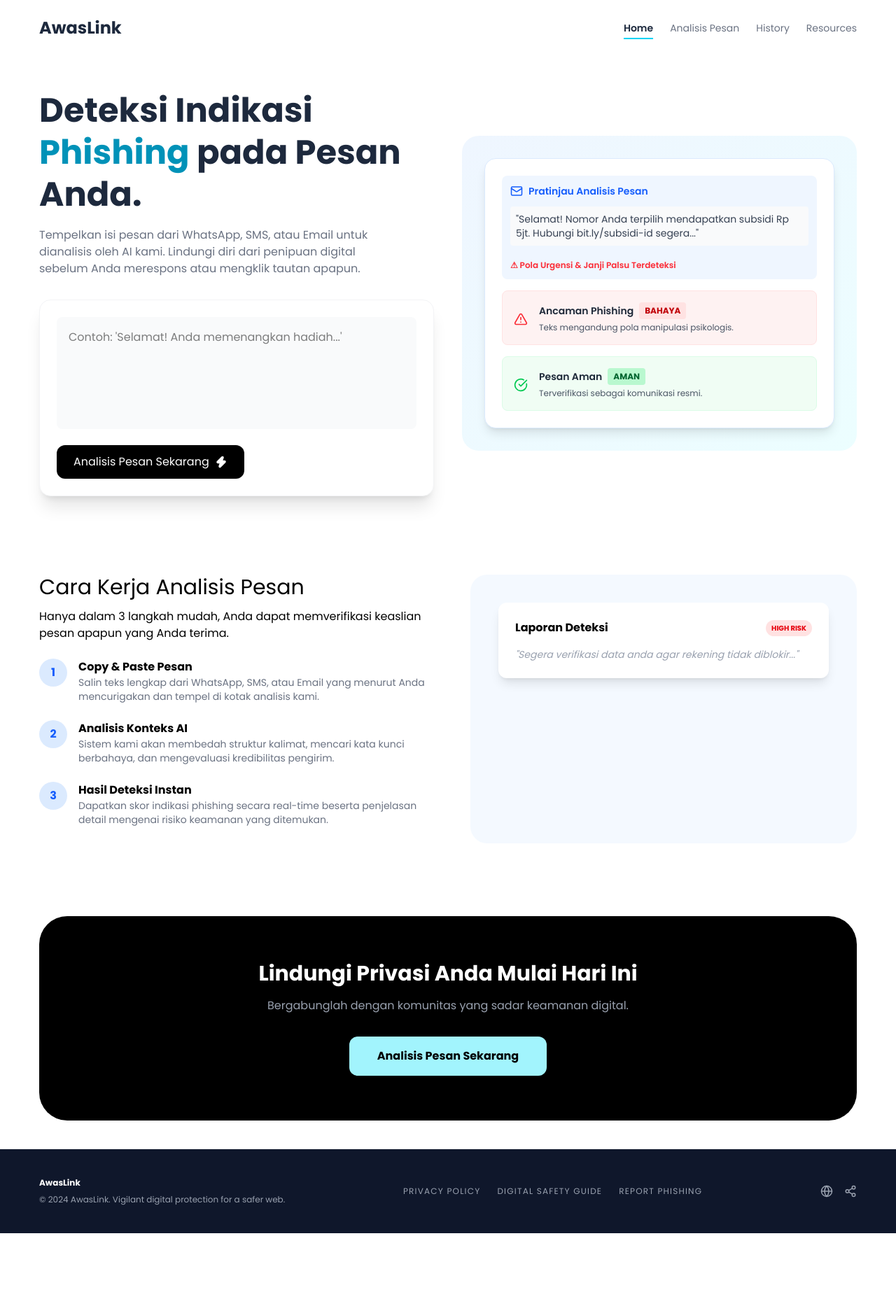
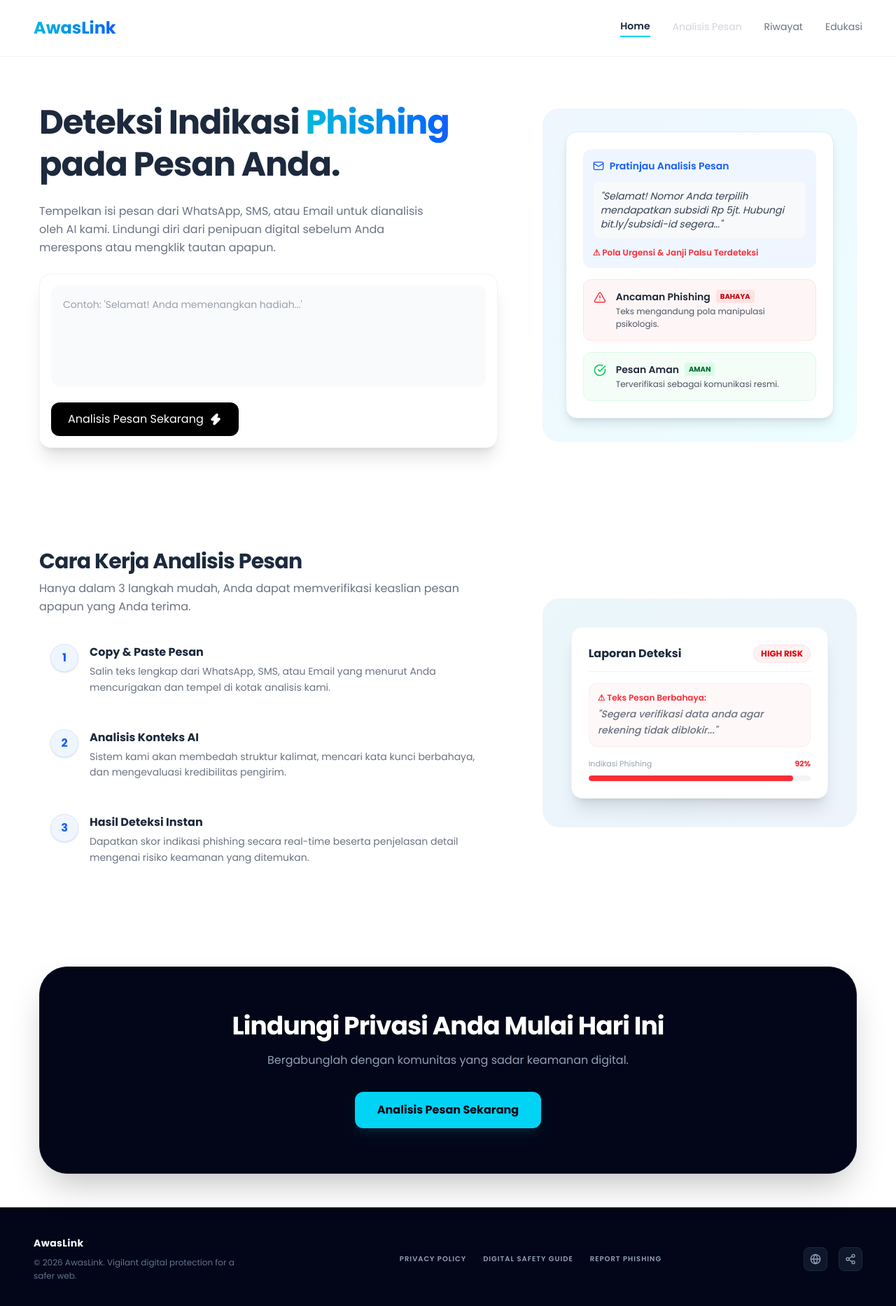
Before and after one commit to GilangDafa10/FE-AwasLink, a React (Vite) app: page / in a window 1280 px wide. Shown: the top 1866 px of the page at 70% size. Before the commit the page ends 1762 px from the top, so only its background shows below. Built offline with nearby package versions, Linux system fonts and the light colour scheme; no server answers.

Commit message:
add : mobile UI for home page and education page

```diff
--- a/src/components/edukasi/ModusDeepLive.jsx
+++ b/src/components/edukasi/ModusDeepLive.jsx
@@ -25,11 +25,11 @@ const ModusDeepDive = () => {
   return (
     <div className="bg-white rounded-2xl p-6 border border-slate-100 shadow-xs">
       {/* Header Panel */}
-      <div className="flex justify-between items-center border-b border-slate-100 pb-4 mb-6">
-        <h2 className="text-lg font-bold text-slate-800">
+      <div className="flex flex-col sm:flex-row sm:justify-between sm:items-center gap-3 border-b border-slate-100 pb-4 mb-6">
+        <h2 className="text-base sm:text-lg font-bold text-slate-800">
           Modus Penipuan Via Pesan Tekstual (Deep Dive)
         </h2>
-        <span className="text-[11px] font-bold tracking-wide bg-slate-500 text-white px-2.5 py-1 rounded-md uppercase">
+        <span className="w-fit text-[10px] sm:text-[11px] font-bold tracking-wide bg-slate-500 text-white px-2.5 py-1 rounded-md uppercase">
           Wajib Tahu
         </span>
       </div>
--- a/src/components/edukasi/SecurityAndCta.jsx
+++ b/src/components/edukasi/SecurityAndCta.jsx
@@ -56,7 +56,7 @@ const SecurityChecklistAndCTA = () => {
             Jangan biarkan mereka memanipulasi Anda. Gunakan alat kami untuk mendeteksi apakah sebuah pesan atau link mengandung unsur penipuan rekayasa sosial.
           </p>
         </div>
-        <button className="whitespace-nowrap px-5 py-2.5 bg-[#006677] hover:bg-[#004d5a] text-white text-xs font-bold rounded-xl shadow-md cursor-pointer transition-colors">
+        <button className="whitespace-nowrap w-full sm:w-auto text-center px-5 py-2.5 bg-[#006677] hover:bg-[#004d5a] text-white text-xs font-bold rounded-xl shadow-md cursor-pointer transition-colors">
           Cek Pesan / Link
         </button>
       </div>
--- a/src/components/home/CtaSection.jsx
+++ b/src/components/home/CtaSection.jsx
@@ -1,13 +1,16 @@
 const CTABanner = () => (
-  <section className="px-14 py-10">
-    <div className="bg-black rounded-[40px] py-16 px-10 text-center text-white">
-      <h2 className="text-3xl font-bold">
+  <section className="px-6 md:px-14 py-8 md:py-12 max-w-7xl mx-auto w-full">
+    <div className="bg-slate-950 rounded-3xl md:rounded-[40px] py-12 md:py-16 px-6 md:px-10 text-center text-white border border-slate-900 shadow-2xl relative overflow-hidden">
+      {/* Decorative Glow */}
+      <div className="absolute inset-0 bg-[radial-gradient(circle_at_top,var(--tw-gradient-stops))] from-cyan-500/10 via-transparent to-transparent pointer-events-none" />
+
+      <h2 className="text-2xl sm:text-3xl md:text-4xl font-extrabold tracking-tight relative z-10">
         Lindungi Privasi Anda Mulai Hari Ini
       </h2>
-      <p className="text-gray-400 mt-4 mb-8">
+      <p className="text-slate-400 text-sm md:text-base mt-4 mb-8 max-w-xl mx-auto relative z-10 leading-relaxed">
         Bergabunglah dengan komunitas yang sadar keamanan digital.
       </p>
-      <button className="bg-cyan-200 text-black px-10 py-4 rounded-xl font-bold hover:bg-cyan-300 transition">
+      <button className="relative z-10 w-full sm:w-auto bg-cyan-400 text-slate-950 hover:bg-cyan-300 px-8 py-3.5 rounded-xl font-bold transition-all active:scale-98 shadow-lg shadow-cyan-500/10 hover:shadow-cyan-500/25 cursor-pointer">
         Analisis Pesan Sekarang
       </button>
     </div>
--- a/src/components/home/HeroSection.jsx
+++ b/src/components/home/HeroSection.jsx
@@ -1,4 +1,4 @@
-import React, { useState } from "react";
+import { useState } from "react";
 import { useNavigate } from "react-router-dom";
 import scans from "@/api/scans";
 import { Zap, Mail, AlertTriangle, CheckCircle } from "lucide-react";
@@ -17,10 +17,8 @@ const Hero = () => {
     setLoading(true);
     setError("");
     try {
-      // Mengirimkan API lewat scans.js dengan field 'message_content' sesuai kebutuhan backend
       const response = await scans.createScan({ message_content: text });
 
-      // Redirect ke /result dengan membawa hasil API di state
       navigate("/result", {
         state: {
           scanResult: response.data,
@@ -36,20 +34,19 @@ const Hero = () => {
   };
 
   return (
-    <section className="py-12 px-14 grid grid-cols-1 md:grid-cols-2 gap-10 items-center">
-      <div>
-        <h1 className="text-5xl font-bold leading-tight text-slate-800">
-          Deteksi Indikasi <span className="text-cyan-600">Phishing</span> pada
-          Pesan Anda.
+    <section className="py-8 md:py-16 px-6 md:px-14 max-w-7xl mx-auto w-full grid grid-cols-1 lg:grid-cols-12 gap-8 lg:gap-16 items-center">
+      <div className="lg:col-span-7 space-y-6">
+        <h1 className="text-3xl sm:text-4xl md:text-5xl font-extrabold leading-tight text-slate-800 tracking-tight">
+          Deteksi Indikasi <span className="bg-linear-to-r from-cyan-500 to-blue-600 bg-clip-text text-transparent">Phishing</span> pada Pesan Anda.
         </h1>
-        <p className="mt-4 text-gray-500 max-w-lg">
+        <p className="text-gray-500 text-sm md:text-base max-w-xl leading-relaxed">
           Tempelkan isi pesan dari WhatsApp, SMS, atau Email untuk dianalisis oleh
           AI kami. Lindungi diri dari penipuan digital sebelum Anda merespons atau
           mengklik tautan apapun.
         </p>
-        <div className="mt-8 bg-white p-6 rounded-2xl shadow-xl border border-gray-100 relative">
+        <div className="bg-white p-5 sm:p-4 rounded-2xl shadow-xl border border-gray-100 relative transition-all hover:shadow-2xl">
           <textarea
-            className="w-full h-40 p-4 bg-gray-50 rounded-lg focus:outline-none border border-transparent focus:border-cyan-500 transition-all resize-none"
+            className="w-full h-36 p-4 bg-gray-50 rounded-xl focus:outline-none border border-transparent focus:border-cyan-500 focus:bg-white transition-all resize-none text-sm text-slate-700 placeholder-gray-400"
             placeholder="Contoh: 'Selamat! Anda memenangkan hadiah...'"
             value={text}
             onChange={(e) => {
@@ -73,54 +70,54 @@ const Hero = () => {
       </div>
 
       {/* Ilustrasi Kartu Kanan */}
-    <div className="bg-linear-to-br from-blue-50 to-cyan-50 p-8 rounded-3xl">
-      <div className="bg-white p-6 rounded-2xl shadow-lg border border-blue-100 space-y-4">
+      <div className="lg:col-span-5 bg-linear-to-br from-blue-50 to-cyan-50 p-6 sm:p-8 rounded-3xl border border-blue-50/50">
+        <div className="bg-white p-5 sm:p-6 rounded-2xl shadow-lg border border-blue-100 space-y-4">
           {/* Peringatan Urgensi */}
-        <div className="flex flex-col items-start gap-3 bg-blue-50 p-3 rounded-lg">
+          <div className="flex flex-col items-start gap-3 bg-blue-50 p-3.5 rounded-xl">
             {/* Header Preview */}
             <div className="flex items-center gap-2 text-blue-600 font-semibold text-sm">
-            <Mail size={18} /> Pratinjau Analisis Pesan
+              <Mail size={16} /> Pratinjau Analisis Pesan
             </div>
-          <p className="text-sm text-gray-700 mb-2 p-2 bg-gray-50 rounded">
+            <p className="text-xs sm:text-sm text-gray-700 p-2.5 bg-gray-50/80 border border-gray-100 rounded-lg w-full italic">
               "Selamat! Nomor Anda terpilih mendapatkan subsidi Rp 5jt. Hubungi
               bit.ly/subsidi-id segera..."
             </p>
-          <div className="text-red-500 text-xs font-semibold flex items-center gap-1">
+            <div className="text-red-500 text-[11px] sm:text-xs font-semibold flex items-center gap-1">
               ⚠ Pola Urgensi & Janji Palsu Terdeteksi
             </div>
           </div>
 
           {/* Ancaman Phishing */}
-        <div className="flex items-center gap-4 p-4 bg-red-50 rounded-lg border border-red-100">
-          <AlertTriangle size={20} className="text-red-500 shrink-0 mt-1" />
-          <div className="flex-1">
-            <div className="flex items-center gap-2 mb-1">
-              <h3 className="font-semibold text-gray-800 text-sm">
+          <div className="flex gap-3.5 p-3.5 bg-red-50/70 rounded-xl border border-red-100">
+            <AlertTriangle size={18} className="text-red-500 shrink-0 mt-0.5" />
+            <div className="flex-1 min-w-0">
+              <div className="flex items-center gap-2 mb-0.5 flex-wrap">
+                <h3 className="font-semibold text-gray-800 text-xs sm:text-sm">
                   Ancaman Phishing
                 </h3>
-              <span className="bg-red-100 text-red-700 text-xs font-bold px-2 py-1 rounded">
+                <span className="bg-red-100 text-red-700 text-[10px] font-bold px-1.5 py-0.5 rounded">
                   BAHAYA
                 </span>
               </div>
-            <p className="text-xs text-gray-600">
+              <p className="text-[11px] sm:text-xs text-gray-600 leading-normal">
                 Teks mengandung pola manipulasi psikologis.
               </p>
             </div>
           </div>
 
           {/* Pesan Aman */}
-        <div className="flex items-center gap-4 p-4 bg-green-50 rounded-lg border border-green-100">
-          <CheckCircle size={20} className="text-green-500 shrink-0 mt-1" />
-          <div className="flex-1">
-            <div className="flex items-center gap-2 mb-1">
-              <h3 className="font-semibold text-gray-800 text-sm">
+          <div className="flex gap-3.5 p-3.5 bg-green-50/70 rounded-xl border border-green-100">
+            <CheckCircle size={18} className="text-green-500 shrink-0 mt-0.5" />
+            <div className="flex-1 min-w-0">
+              <div className="flex items-center gap-2 mb-0.5 flex-wrap">
+                <h3 className="font-semibold text-gray-800 text-xs sm:text-sm">
                   Pesan Aman
                 </h3>
-              <span className="bg-green-200 text-green-800 text-xs font-bold px-2 py-1 rounded">
+                <span className="bg-green-100 text-green-800 text-[10px] font-bold px-1.5 py-0.5 rounded">
                   AMAN
                 </span>
               </div>
-            <p className="text-xs text-gray-600">
+              <p className="text-[11px] sm:text-xs text-gray-600 leading-normal">
                 Terverifikasi sebagai komunikasi resmi.
               </p>
             </div>
--- a/src/components/home/WorkflowSection.jsx
+++ b/src/components/home/WorkflowSection.jsx
@@ -1,11 +1,12 @@
 const Workflow = () => (
-  <section className="py-16 px-14 grid grid-cols-1 md:grid-cols-2 gap-16">
-    <div>
-      <h2 className="text-3xl mb-3">Cara Kerja Analisis Pesan</h2>
-      <h3 className="mb-6">
+  <section className="py-10 md:py-20 px-6 md:px-14 max-w-7xl mx-auto w-full grid grid-cols-1 lg:grid-cols-12 gap-10 lg:gap-16 items-center">
+    <div className="lg:col-span-7 space-y-6">
+      <h2 className="text-2xl sm:text-3xl font-extrabold text-slate-800 tracking-tight mb-2">Cara Kerja Analisis Pesan</h2>
+      <h3 className="text-gray-500 font-normal text-sm md:text-base leading-relaxed mb-6">
         Hanya dalam 3 langkah mudah, Anda dapat memverifikasi keaslian pesan
         apapun yang Anda terima.
       </h3>
+      <div className="space-y-4">
         {[
           {
             step: 1,
@@ -23,28 +24,43 @@ const Workflow = () => (
             desc: "Dapatkan skor indikasi phishing secara real-time beserta penjelasan detail mengenai risiko keamanan yang ditemukan.",
           },
         ].map((item) => (
-        <div key={item.step} className="flex gap-4 mb-6">
-          <div className="w-10 h-10 p-5 bg-blue-100 text-blue-600 rounded-full flex items-center justify-center font-bold">
+          <div key={item.step} className="flex gap-4 p-4 rounded-2xl hover:bg-slate-50 transition-all duration-200">
+            <div className="w-10 h-10 shrink-0 bg-blue-50 border border-blue-100 text-blue-600 rounded-full flex items-center justify-center font-bold text-base shadow-sm">
               {item.step}
             </div>
             <div>
-            <h4 className="font-bold">{item.title}</h4>
-            <p className="text-gray-500 text-sm">{item.desc}</p>
+              <h4 className="font-bold text-slate-800 text-sm sm:text-base">{item.title}</h4>
+              <p className="text-gray-500 text-xs sm:text-sm mt-1 leading-relaxed">{item.desc}</p>
             </div>
           </div>
         ))}
       </div>
-    <div className="bg-blue-100/30 rounded-3xl p-10 relative">
+    </div>
+    <div className="lg:col-span-5 bg-linear-to-br from-cyan-500/5 to-blue-500/5 bg-slate-50 rounded-3xl p-6 sm:p-10 border border-slate-100 relative flex flex-col justify-center min-h-[280px]">
       {/* Kartu Laporan Deteksi Mockup */}
-      <div className="bg-white p-6 rounded-xl shadow-lg">
-        <div className="flex justify-between items-center mb-4">
-          <span className="font-bold">Laporan Deteksi</span>
-          <span className="bg-red-100 text-red-600 text-[10px] px-2 py-1 rounded-full font-bold">
+      <div className="bg-white p-5 sm:p-6 rounded-2xl shadow-xl border border-gray-100/80 space-y-4 relative z-10 transition-transform hover:scale-[1.02] duration-300">
+        <div className="flex justify-between items-center pb-3 border-b border-gray-100">
+          <span className="font-bold text-slate-800 text-sm sm:text-base">Laporan Deteksi</span>
+          <span className="bg-red-50 text-red-600 text-[10px] sm:text-xs px-2.5 py-1 rounded-full font-bold border border-red-100">
             HIGH RISK
           </span>
         </div>
-        <div className="text-sm italic text-gray-400">
+        <div className="p-3 bg-red-50/50 border border-red-100/50 rounded-xl">
+          <div className="text-[11px] sm:text-xs text-red-500 font-semibold mb-1 flex items-center gap-1">
+            ⚠ Teks Pesan Berbahaya:
+          </div>
+          <div className="text-xs sm:text-sm italic text-gray-500 font-medium leading-relaxed">
             "Segera verifikasi data anda agar rekening tidak diblokir..."
+          </div>
+        </div>
+        <div className="space-y-2">
+          <div className="flex justify-between text-[11px] text-gray-400">
+            <span>Indikasi Phishing</span>
+            <span className="font-bold text-red-500">92%</span>
+          </div>
+          <div className="w-full bg-gray-100 h-2 rounded-full overflow-hidden">
+            <div className="bg-red-500 h-full w-[92%] rounded-full" />
+          </div>
         </div>
       </div>
     </div>
--- a/src/components/layouts/Footer.jsx
+++ b/src/components/layouts/Footer.jsx
@@ -1,19 +1,46 @@
 import { Globe, Share2 } from "lucide-react";
 
 const Footer = () => (
-  <footer className="px-14 py-10 border-t border-gray-100 flex justify-between items-center bg-slate-900 text-gray-400 text-xs">
-    <div>
-      <div className="font-bold text-white mb-2">AwasLink</div>
-      <p>© 2024 AwasLink. Vigilant digital protection for a safer web.</p>
-    </div>
-    <div className="flex gap-6 uppercase tracking-widest">
-      <a href="#">Privacy Policy</a>
-      <a href="#">Digital Safety Guide</a>
-      <a href="#">Report Phishing</a>
-    </div>
-    <div className="flex gap-4">
-      <Globe size={18} />
-      <Share2 size={18} />
+  <footer className="w-full bg-slate-950 border-t border-slate-900 text-slate-400 text-xs py-10 px-6 md:px-12">
+    <div className="max-w-7xl mx-auto flex flex-col md:flex-row justify-between items-center gap-4 md:gap-8 text-center md:text-left">
+      {/* Brand & Copyright */}
+      <div className="space-y-2">
+        <div className="font-bold text-white text-sm tracking-wide">AwasLink</div>
+        <p className="max-w-xs text-[11px] sm:text-xs text-slate-500 leading-relaxed">
+          © 2026 AwasLink. Vigilant digital protection for a safer web.
+        </p>
+      </div>
+
+      {/* Nav Links */}
+      <div className="flex flex-wrap justify-center md:justify-start gap-x-6 gap-y-3 uppercase tracking-widest font-semibold text-[10px] text-slate-400">
+        <a href="#" className="hover:text-cyan-400 transition-colors duration-200">
+          Privacy Policy
+        </a>
+        <a href="#" className="hover:text-cyan-400 transition-colors duration-200">
+          Digital Safety Guide
+        </a>
+        <a href="#" className="hover:text-cyan-400 transition-colors duration-200">
+          Report Phishing
+        </a>
+      </div>
+
+      {/* Social Icons */}
+      <div className="flex gap-4 items-center">
+        <a
+          href="#"
+          className="p-2 rounded-lg bg-slate-900 border border-slate-800 hover:bg-slate-800 hover:border-slate-700 hover:text-cyan-400 transition-all duration-200"
+          aria-label="Website"
+        >
+          <Globe size={16} />
+        </a>
+        <a
+          href="#"
+          className="p-2 rounded-lg bg-slate-900 border border-slate-800 hover:bg-slate-800 hover:border-slate-700 hover:text-cyan-400 transition-all duration-200"
+          aria-label="Share"
+        >
+          <Share2 size={16} />
+        </a>
+      </div>
     </div>
   </footer>
 );
--- a/src/components/layouts/Navbar.jsx
+++ b/src/components/layouts/Navbar.jsx
@@ -1,27 +1,109 @@
-import { NavLink } from "react-router-dom";
+import { useState } from "react";
+import { NavLink, useLocation } from "react-router-dom";
+import { Menu, X } from "lucide-react";
 
 const Navbar = () => {
+  const [isOpen, setIsOpen] = useState(false);
+  const location = useLocation();
+
+  const toggleMenu = () => {
+    setIsOpen(!isOpen);
+  };
+
+  const closeMenu = () => {
+    setIsOpen(false);
+  };
+
+  const isAtResult = location.pathname === "/result";
+
   const linkClass = ({ isActive }) =>
     isActive
-      ? "border-b-2 border-cyan-400 pb-1 font-semibold text-slate-800 transition-all"
-      : "text-gray-500 hover:text-slate-800 pb-1 transition-colors";
+      ? "border-b-2 border-cyan-400 pb-1 font-semibold text-slate-800 transition-all duration-200"
+      : "text-gray-500 hover:text-slate-800 pb-1 transition-colors duration-200";
+
+  const mobileLinkClass = ({ isActive }) =>
+    isActive
+      ? "pl-4 border-l-4 border-cyan-400 font-semibold text-cyan-600 transition-all duration-200 py-2 w-full block bg-cyan-50/50 rounded-r-md"
+      : "pl-4 border-l-4 border-transparent text-gray-600 hover:text-slate-800 hover:border-gray-200 transition-all duration-200 py-2 w-full block";
 
   return (
-    <nav className="sticky top-0 z-10 flex justify-between items-center py-6 px-14 bg-white">
-      <div className="text-2xl font-bold text-slate-800">AwasLink</div>
-      <div className="space-x-6 text-sm">
+    <nav className="sticky top-0 z-50 w-full bg-white/90 backdrop-blur-md border-b border-gray-100 transition-all duration-300">
+      <div className="max-w-7xl mx-auto px-6 md:px-12 py-4 md:py-6 flex justify-between items-center">
+        {/* Logo */}
+        <NavLink to="/" end className="text-2xl font-bold text-slate-800 flex items-center gap-2 cursor-pointer no-underline" onClick={closeMenu}>
+          <span className="bg-linear-to-r from-cyan-500 to-blue-600 bg-clip-text text-transparent">
+            AwasLink
+          </span>
+        </NavLink>
+
+        {/* Desktop Links */}
+        <div className="hidden md:flex items-center space-x-8 text-sm">
           <NavLink to="/" end className={linkClass}>
             Home
           </NavLink>
-        <NavLink to="/result" className={linkClass}>
+          <NavLink
+            to="/result"
+            className={isAtResult ? linkClass : "text-gray-300 cursor-not-allowed pb-1 select-none pointer-events-none"}
+            onClick={(e) => {
+              if (!isAtResult) e.preventDefault();
+            }}
+            aria-disabled={!isAtResult}
+            tabIndex={isAtResult ? undefined : -1}
+          >
             Analisis Pesan
           </NavLink>
           <NavLink to="/history" className={linkClass}>
-          History
+            Riwayat
           </NavLink>
           <NavLink to="/education" className={linkClass}>
-          Resources
+            Edukasi
           </NavLink>
+        </div>
+
+        {/* Mobile Toggle Button */}
+        <div className="md:hidden">
+          <button
+            onClick={toggleMenu}
+            className="p-2 rounded-lg text-gray-500 hover:text-slate-800 hover:bg-gray-100 focus:outline-none focus:ring-2 focus:ring-cyan-200 transition-all duration-200"
+            aria-label="Toggle navigation menu"
+          >
+            {isOpen ? <X size={24} /> : <Menu size={24} />}
+          </button>
+        </div>
+      </div>
+
+      {/* Mobile Links Menu */}
+      <div
+        className={`md:hidden overflow-hidden transition-all duration-300 ease-in-out border-b border-gray-100 ${
+          isOpen ? "max-h-72 opacity-100 py-4 bg-white/95 backdrop-blur-md" : "max-h-0 opacity-0 pointer-events-none"
+        }`}
+      >
+        <div className="px-6 flex flex-col space-y-3 text-base">
+          <NavLink to="/" end className={mobileLinkClass} onClick={closeMenu}>
+            Home
+          </NavLink>
+          <NavLink
+            to="/result"
+            className={isAtResult ? mobileLinkClass : "pl-4 border-l-4 border-transparent text-gray-300 cursor-not-allowed py-2 w-full block select-none pointer-events-none"}
+            onClick={(e) => {
+              if (!isAtResult) {
+                e.preventDefault();
+              } else {
+                closeMenu();
+              }
+            }}
+            aria-disabled={!isAtResult}
+            tabIndex={isAtResult ? undefined : -1}
+          >
+            Analisis Pesan
+          </NavLink>
+          <NavLink to="/history" className={mobileLinkClass} onClick={closeMenu}>
+            Riwayat
+          </NavLink>
+          <NavLink to="/education" className={mobileLinkClass} onClick={closeMenu}>
+            Edukasi
+          </NavLink>
+        </div>
       </div>
     </nav>
   );
```
Also changed, not shown: src/components/edukasi/Tactics.jsx (+9 -9 lines), src/components/resultTeks/ResultTeks.jsx (+0 -11 lines), src/pages/EducationPage.jsx (+7 -7 lines). Lines whose indentation alone changed are shown as unchanged.
